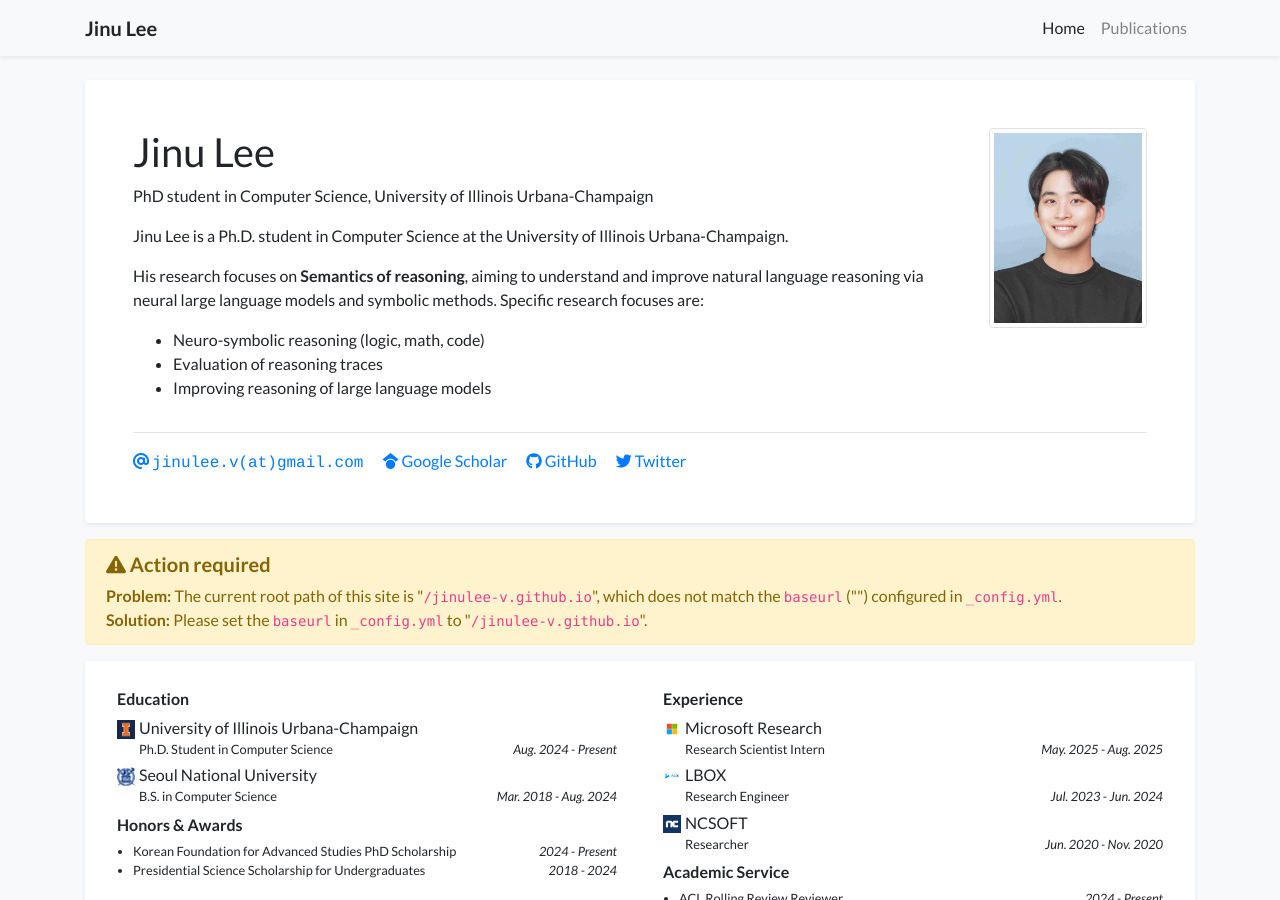
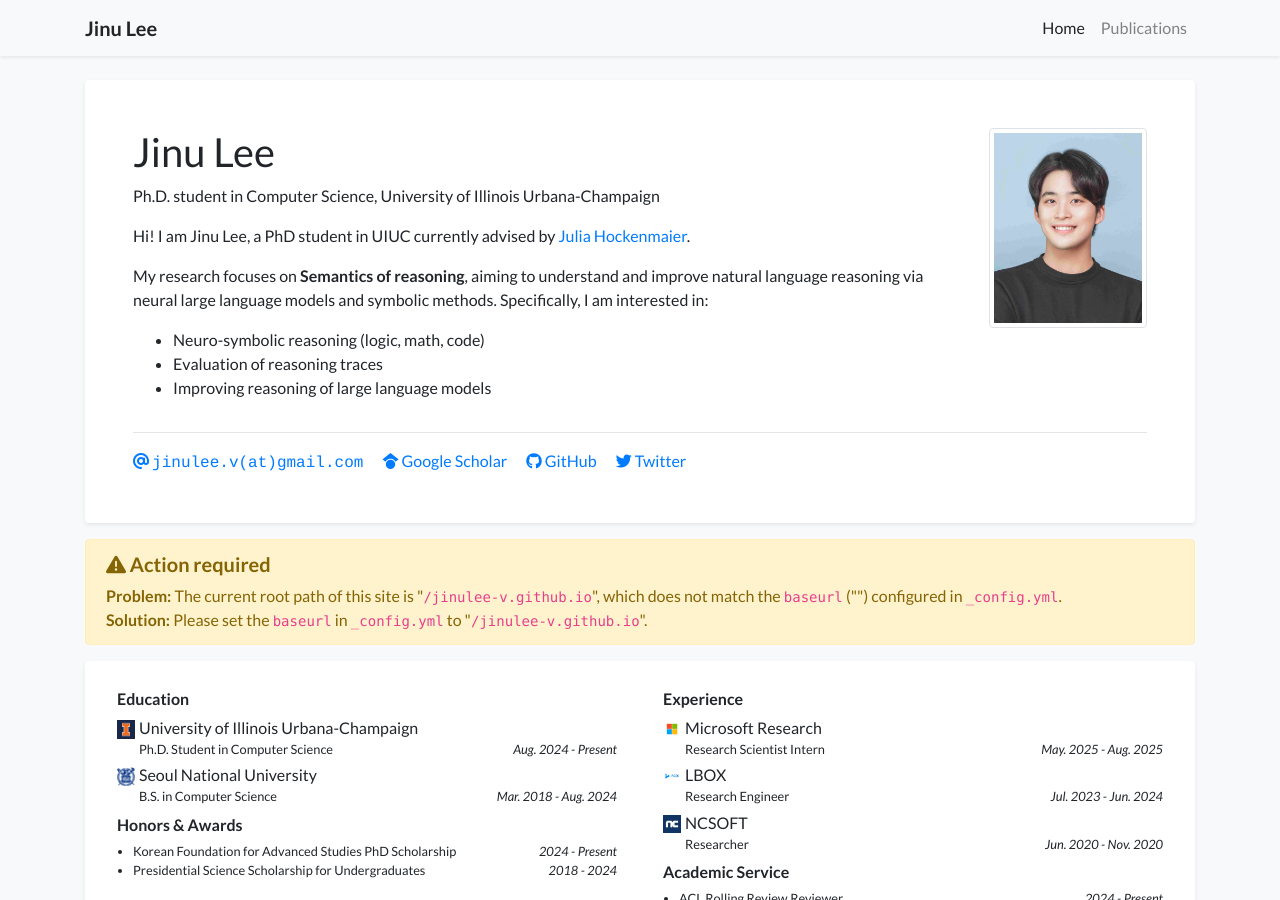
Before and after one commit to jinulee-v/jinulee-v.github.io, a Jekyll site: the page built from index.html, in a window 1280 px wide and 900 px high. Built offline with Jekyll 4.4.1, drawn with Linux system fonts in a browser that asks for light colours; nearby versions of some CDN libraries; a style sheet for code colours, icons or effects is not loaded.

Commit message:
update profile

```diff
--- a/_data/profile.yml
+++ b/_data/profile.yml
@@ -3,7 +3,7 @@ secondary_name: ""
 navbar_name: "Jinu Lee"
 
 positions:
-- name: PhD student in Computer Science, University of Illinois Urbana-Champaign
+- name: Ph.D. student in Computer Science, University of Illinois Urbana-Champaign
 
 
 email: "jinulee.v@gmail.com"
@@ -20,10 +20,10 @@ twitter: jinulee_v  # Do not include the '@' symbol
 short_bio_text_justify: false
 short_bio: >-
   <p>
-    Jinu Lee is a Ph.D. student in Computer Science at the University of Illinois Urbana-Champaign.
+    Hi! I am Jinu Lee, a PhD student in UIUC currently advised by <a href="https://juliahmr.cs.illinois.edu/">Julia Hockenmaier</a>.
   </p>
   <p>
-    His research focuses on <b>Semantics of reasoning</b>, aiming to understand and improve natural language reasoning via neural large language models and symbolic methods. Specific research focuses are:
+    My research focuses on <b>Semantics of reasoning</b>, aiming to understand and improve natural language reasoning via neural large language models and symbolic methods. Specifically, I am interested in:
     <ul>
       <li>Neuro-symbolic reasoning (logic, math, code)</li>
       <li>Evaluation of reasoning traces</li>
```
